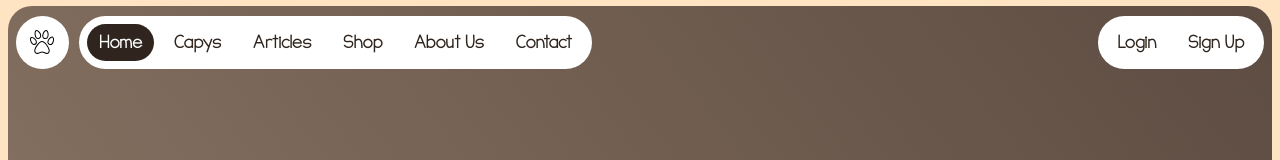
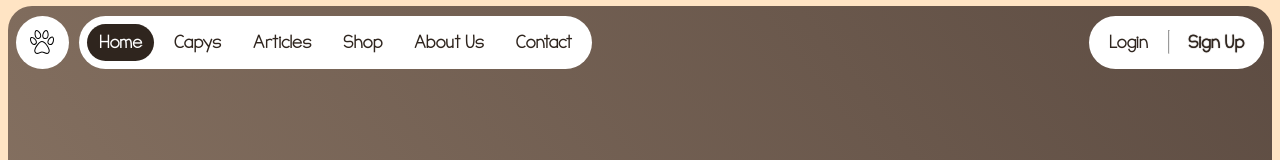
Before and after one commit to thomas-rooty/capypedia, a Next.js app: page / in a window 1280 px wide. Shown: the top 160 px of the page. Built offline with nearby package versions, Linux system fonts and the light colour scheme.

Commit message:
➕ Bold Sign Up text

```diff
--- a/components/navbar/navbar.module.css
+++ b/components/navbar/navbar.module.css
@@ -36,7 +36,8 @@
     width: calc(100% - 5.3rem);
 }
 
-.links {
+.links,
+.auth__links {
     display: flex;
     flex-direction: row;
     margin-left: .66rem;
@@ -69,3 +70,14 @@
     color: white;
     background: #2F251E;
 }
+
+.auth__links > hr {
+    height: 1.5rem;
+    width: 1px;
+    background: #2F251E;
+    margin: .4rem .4rem .4rem 0;
+}
+
+.link__register {
+    text-shadow: 0 0 1px #2F251E;
+}
--- a/components/navbar/navbar.tsx
+++ b/components/navbar/navbar.tsx
@@ -38,11 +38,12 @@ const Navbar = () => {
             <Link href={'/contact'}>Contact</Link>
           </div>
         </div>
-        <div className={styles.links}>
-          <div className={`${styles.link} ${isActive('/login') ? styles.active : ''}`}>
+        <div className={styles.auth__links}>
+          <div className={`${styles.link} ${styles.link__login} ${isActive('/login') ? styles.active : ''}`}>
             <Link href={'/'}>Login</Link>
           </div>
-          <div className={`${styles.link} ${isActive('/register') ? styles.active : ''}`}>
+          <hr />
+          <div className={`${styles.link} ${styles.link__register} ${isActive('/register') ? styles.active : ''}`}>
             <Link href={'/register'}>Sign Up</Link>
           </div>
         </div>
```
